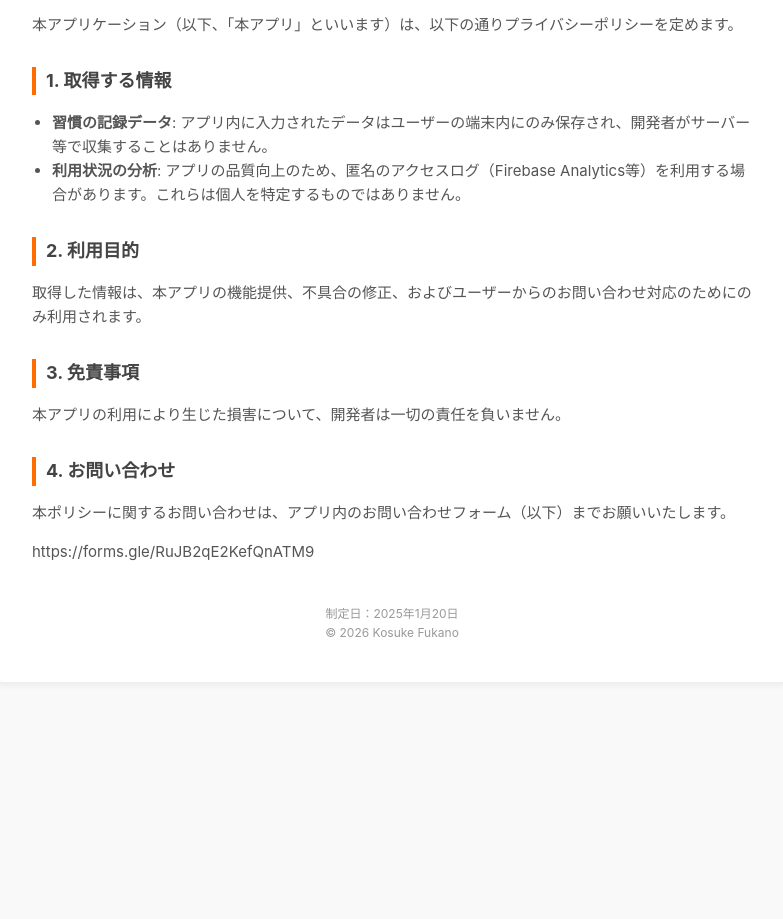
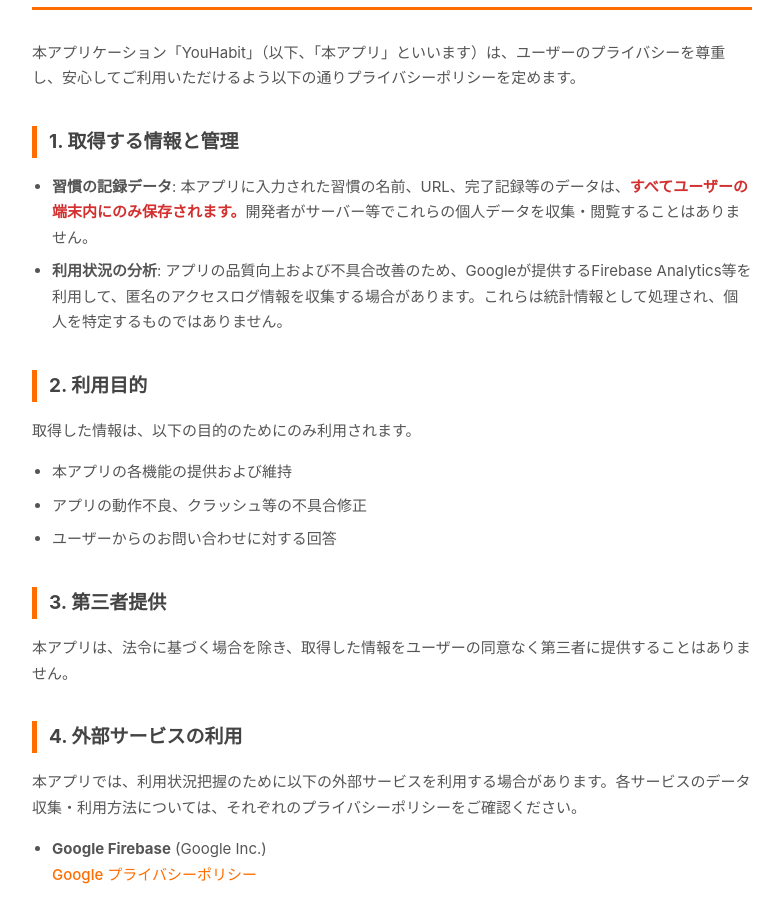
Before and after one commit to popy1017/you_habit_privacy_policy, a plain HTML site: page index.html in a window 1280 px wide. Shown: the part 150-1069 px from the top of the page, without its empty margins (248-1031 px from the left). Before the commit the page ends 872 px from the top, so only its background shows below. Drawn offline with Linux system fonts and the light colour scheme.

Commit message:
Update privacy policy text and styling in index.html

```diff
--- a/index.html
+++ b/index.html
@@ -7,52 +7,71 @@
     <style>
         body {
             font-family: -apple-system, BlinkMacSystemFont, "Segoe UI", Roboto, Helvetica, Arial, sans-serif;
-            line-height: 1.6;
+            line-height: 1.7;
             color: #333;
             max-width: 800px;
             margin: 0 auto;
             padding: 40px 20px;
-            background-color: #f9f9f9;
+            background-color: #fcfcfc;
         }
         .container {
             background-color: #fff;
             padding: 40px;
-            border-radius: 12px;
-            box-shadow: 0 4px 6px rgba(0,0,0,0.05);
+            border-radius: 16px;
+            box-shadow: 0 4px 20px rgba(0,0,0,0.08);
         }
-        h1 { font-size: 24px; border-bottom: 2px solid #ff6d00; padding-bottom: 10px; color: #ff6d00; }
-        h2 { font-size: 18px; margin-top: 30px; color: #444; border-left: 4px solid #ff6d00; padding-left: 10px; }
+        h1 { font-size: 26px; border-bottom: 3px solid #ff6d00; padding-bottom: 15px; color: #ff6d00; margin-bottom: 30px; }
+        h2 { font-size: 19px; margin-top: 35px; color: #444; border-left: 5px solid #ff6d00; padding-left: 12px; }
         p, li { font-size: 15px; color: #555; }
         ul { padding-left: 20px; }
-        .footer { margin-top: 40px; font-size: 12px; color: #999; text-align: center; }
-        a { color: #ff6d00; text-decoration: none; }
+        li { margin-bottom: 8px; }
+        .footer { margin-top: 50px; font-size: 13px; color: #999; text-align: center; border-top: 1px solid #eee; padding-top: 20px; }
+        a { color: #ff6d00; text-decoration: none; font-weight: 500; }
         a:hover { text-decoration: underline; }
+        .important { color: #d32f2f; font-weight: bold; }
     </style>
 </head>
 <body>
     <div class="container">
         <h1>プライバシーポリシー</h1>
-        <p>本アプリケーション（以下、「本アプリ」といいます）は、以下の通りプライバシーポリシーを定めます。</p>
+        <p>本アプリケーション「YouHabit」（以下、「本アプリ」といいます）は、ユーザーのプライバシーを尊重し、安心してご利用いただけるよう以下の通りプライバシーポリシーを定めます。</p>
 
-        <h2>1. 取得する情報</h2>
+        <h2>1. 取得する情報と管理</h2>
         <ul>
-            <li><strong>習慣の記録データ</strong>: アプリ内に入力されたデータはユーザーの端末内にのみ保存され、開発者がサーバー等で収集することはありません。</li>
-            <li><strong>利用状況の分析</strong>: アプリの品質向上のため、匿名のアクセスログ（Firebase Analytics等）を利用する場合があります。これらは個人を特定するものではありません。</li>
+            <li><strong>習慣の記録データ</strong>: 本アプリに入力された習慣の名前、URL、完了記録等のデータは、<span class="important">すべてユーザーの端末内にのみ保存されます。</span>開発者がサーバー等でこれらの個人データを収集・閲覧することはありません。</li>
+            <li><strong>利用状況の分析</strong>: アプリの品質向上および不具合改善のため、Googleが提供するFirebase Analytics等を利用して、匿名のアクセスログ情報を収集する場合があります。これらは統計情報として処理され、個人を特定するものではありません。</li>
         </ul>
 
         <h2>2. 利用目的</h2>
-        <p>取得した情報は、本アプリの機能提供、不具合の修正、およびユーザーからのお問い合わせ対応のためにのみ利用されます。</p>
+        <p>取得した情報は、以下の目的のためにのみ利用されます。</p>
+        <ul>
+            <li>本アプリの各機能の提供および維持</li>
+            <li>アプリの動作不良、クラッシュ等の不具合修正</li>
+            <li>ユーザーからのお問い合わせに対する回答</li>
+        </ul>
 
+        <h2>3. 第三者提供</h2>
+        <p>本アプリは、法令に基づく場合を除き、取得した情報をユーザーの同意なく第三者に提供することはありません。</p>
 
-        <h2>3. 免責事項</h2>
-        <p>本アプリの利用により生じた損害について、開発者は一切の責任を負いません。</p>
+        <h2>4. 外部サービスの利用</h2>
+        <p>本アプリでは、利用状況把握のために以下の外部サービスを利用する場合があります。各サービスのデータ収集・利用方法については、それぞれのプライバシーポリシーをご確認ください。</p>
+        <ul>
+            <li><strong>Google Firebase</strong> (Google Inc.)<br>
+                <a href="https://policies.google.com/privacy" target="_blank" rel="noopener">Google プライバシーポリシー</a></li>
+        </ul>
 
-        <h2>4. お問い合わせ</h2>
-        <p>本ポリシーに関するお問い合わせは、アプリ内のお問い合わせフォーム（以下）までお願いいたします。</p>
-        <p>https://forms.gle/RuJB2qE2KefQnATM9</p>
+        <h2>5. 免責事項</h2>
+        <p>本アプリの利用により生じた損害や不利益について、開発者は一切の責任を負いません。本アプリが提供する情報の正確性や継続性を保証するものではありませんので、あらかじめご了承ください。</p>
+
+        <h2>6. 本ポリシーの変更</h2>
+        <p>本ポリシーの内容は、事前の通知なく変更される場合があります。変更後のポリシーは、本ページに掲載した時点から効力を生じるものとします。</p>
+
+        <h2>7. お問い合わせ</h2>
+        <p>本ポリシーまたは本アプリに関するお問い合わせは、以下のフォームよりご連絡ください。</p>
+        <p><a href="https://forms.gle/RuJB2qE2KefQnATM9" target="_blank" rel="noopener">YouHabit お問い合わせフォーム</a></p>
 
         <div class="footer">
-            制定日：2025年1月20日<br>
+            制定日：2026年1月20日<br>
             © 2026 Kosuke Fukano
         </div>
     </div>
```
